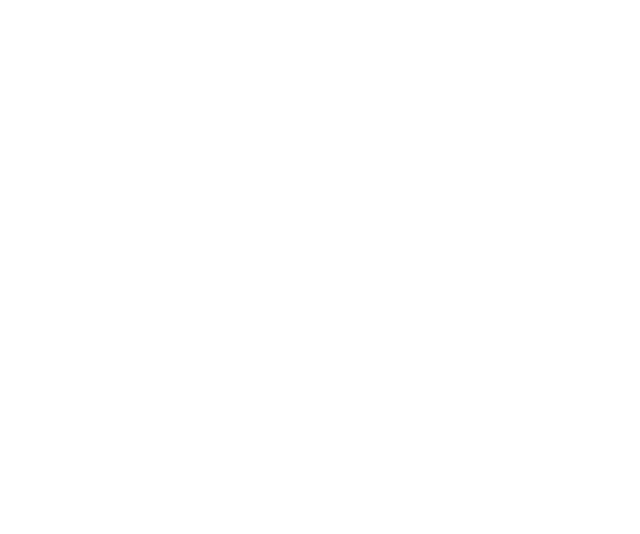
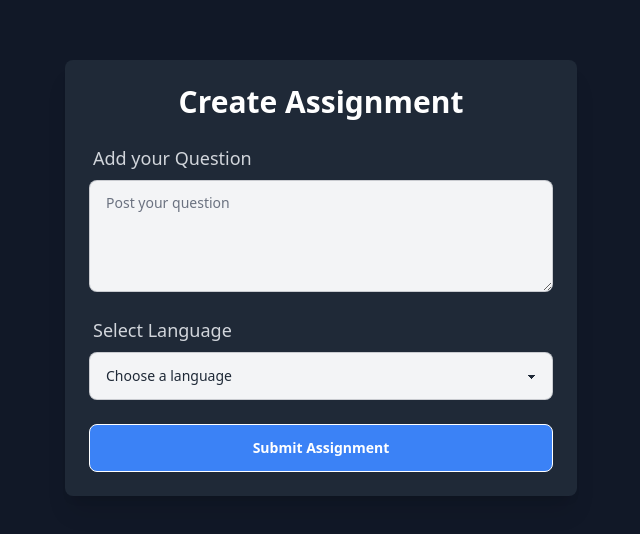
Before and after one commit to sanjayvs1/samarthan, a React (Create React App) app in the folder public/: page /admin/create-assignment in a window 1280 px wide. Before the commit this address had no page. Shown: the part 122-656 px from the top of the page, without its empty margins (319-959 px from the left). Built offline with nearby package versions, Linux system fonts and the light colour scheme; what groq-sdk would draw is missing.

Commit message:
Created ass -harsh

```diff
--- a/public/src/App.tsx
+++ b/public/src/App.tsx
@@ -14,6 +14,7 @@
 import Profiles from "./pages/Profiles";
 import SwitchTest from "./pages/SwitchTest";
 import CreateMeeting from "./pages/CreateMeeting";
+import CreateAssignment from "./pages/CreateAsssignment";
 
 function App() {
   return (
@@ -41,6 +42,7 @@
           <Route path="/SwitchTest" element={<SwitchTest />} />
           <Route path="/create-room" element={<CreateMeeting />} />
           <Route path="/" element={<Login />} />
+          <Route path="/admin/create-assignment" element={<CreateAssignment/>} />
 
         </Routes>
       </Router>
--- /dev/null
+++ b/public/src/pages/CreateAsssignment.tsx
@@ -0,0 +1,59 @@
+import React, { useState } from 'react';
+
+const CreateAssignment = () => {
+  const [lang, setLang] = useState<string>("");
+
+  const handleSubmit = () => {
+    // Empty handleSubmit function as requested
+  };
+
+  return (
+    <div className="flex justify-center items-center h-screen bg-gray-900">
+      <div className="card w-full max-w-lg bg-gray-800 shadow-xl rounded-lg p-6">
+        <h1 className="text-3xl font-bold mb-4 text-center text-white">Create Assignment</h1>
+        <form>
+          <div className="form-control mb-4">
+            <label className="label">
+              <span className="label-text text-lg text-gray-300">Add your Question</span>
+            </label>
+            <textarea
+              className="textarea textarea-bordered h-28 w-full bg-gray-100 text-gray-800 placeholder-gray-500"
+              placeholder="Post your question"
+            ></textarea>
+          </div>
+
+          <div className="form-control mb-6">
+            <label className="label">
+              <span className="label-text text-lg text-gray-300">Select Language</span>
+            </label>
+            <select
+              className="select select-bordered w-full bg-gray-100 text-gray-800"
+              onChange={(e: React.ChangeEvent<HTMLSelectElement>) => setLang(e.target.value)}
+            >
+              <option disabled selected>
+                Choose a language
+              </option>
+              <option value="javascript">JavaScript</option>
+              <option value="python">Python</option>
+              <option value="java">Java</option>
+              <option value="cpp">C++</option>
+              <option value="c">C</option>
+            </select>
+          </div>
+
+          <div className="form-control">
+            <button
+              type="button"
+              className="btn btn-outline w-full bg-blue-500 hover:bg-blue-600 text-white font-semibold"
+              onClick={handleSubmit}
+            >
+              Submit Assignment
+            </button>
+          </div>
+        </form>
+      </div>
+    </div>
+  );
+};
+
+export default CreateAssignment;
```
Also changed, not shown: 1 other file (tests, documents, lock files or other folders).
